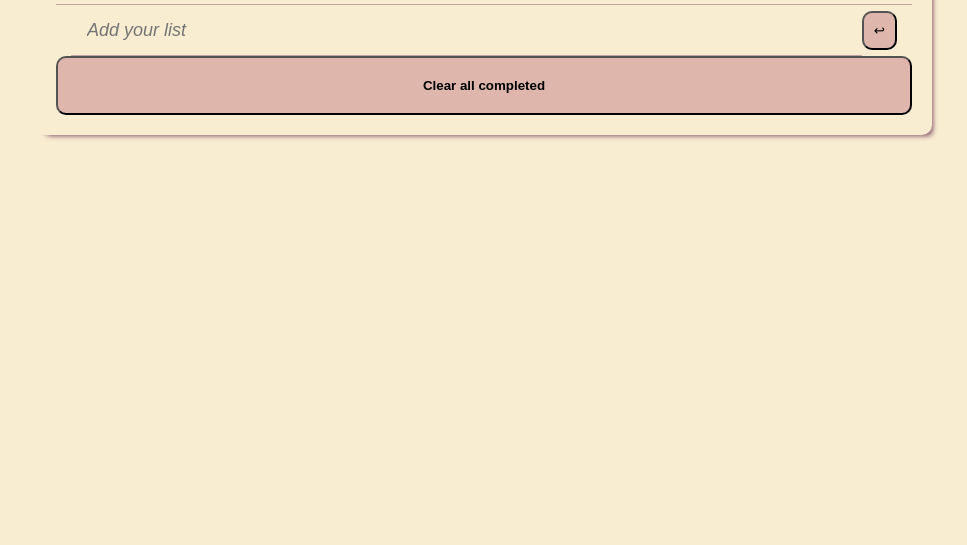
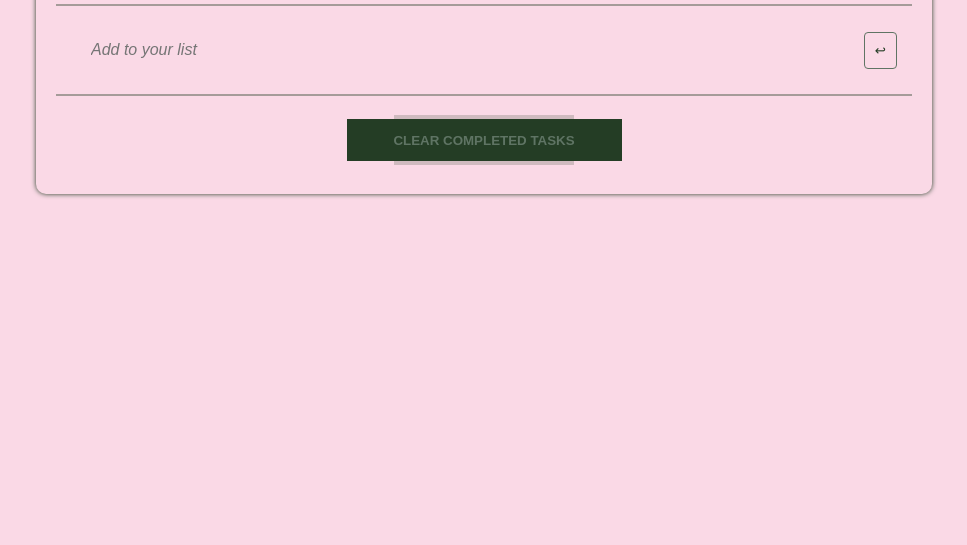
Before and after one commit to nottherealalanturing/todo, a website built with webpack: page src/index.html in a window 1280 px wide. Shown: the part 255-800 px from the top of the page, without its empty margins (156-1123 px from the left). Built offline with nearby package versions, Linux system fonts and the light colour scheme.

Commit message:
style: add styles to markup

```diff
--- a/src/index.html
+++ b/src/index.html
@@ -17,19 +17,21 @@
           ><i class="fa-solid fa-arrows-rotate fa-2xs"></i
         ></span>
       </h1>
-      <form action="#" class="form">
+      <form action="#" class="form bb">
         <input
-          class="newItem bb"
+          class="newItem"
           type="text"
-          placeholder="Add your list"
+          placeholder="Add to your list"
           required
         />
-        <button type="submit" class="submitBtn btnColor">&#8617;</button>
+        <button type="submit" class="submitBtn">&#8617;</button>
       </form>
-      <ul id="tasks"></ul>
-      <button type="button" class="clearBtn btnColor">
-        Clear all completed
-      </button>
+      <ul id="tasks" class="mb"></ul>
+      <div class="btnContainer">
+        <button class="button button--nuka clearBtn">
+          CLEAR COMPLETED TASKS
+        </button>
+      </div>
     </main>
   </body>
 </html>
--- a/src/modules/utils.js
+++ b/src/modules/utils.js
@@ -81,9 +81,11 @@ export const populateDOM = () => {
       val.index
     } ${val.completed === 'true' ? 'checked' : null} data-completed=${
       val.completed
-    }/><div class="task-div" data-index=${
+    }/><div class="task-div" data-index=${val.index}><p data-index=${
       val.index
-    }><p class='description' data-index=${val.index} contenteditable="true">${
+    } class='description ${
+      val.completed === 'true' ? 'strike' : ''
+    }' data-completed=${val.completed} contenteditable="true">${
       val.description
     }</p></div><i class="fa-solid fa-ellipsis-vertical" data-icon-index=${
       val.index
--- a/src/style.css
+++ b/src/style.css
@@ -11,18 +11,18 @@
 html {
   font-size: 16px;
   font-family: 'Lato', Arial, Helvetica, sans-serif;
-  color: #deb6ab;
+  color: #243d25;
 }
 
 body {
   border-color: #f6f6f6;
-  background-color: #f8ecd1;
+  background-color: #fad9e6;
 }
 
 .container {
   width: 70%;
   padding: 20px;
-  box-shadow: 5px 5px 5px -4px #85586f;
+  box-shadow: 0 0 5px #243d25;
   margin: 0 auto;
   border-radius: 10px;
   margin-top: 10rem;
@@ -32,7 +32,9 @@ body {
   display: flex;
   align-items: center;
   justify-content: space-between;
-  padding: 15px;
+  padding: 20px;
+  font-size: 20px;
+  text-transform: uppercase;
 }
 
 .task-div {
@@ -45,22 +47,21 @@ body {
 
 .form {
   display: flex;
+  justify-content: space-between;
   align-items: center;
-  padding-left: 15px;
-  padding-right: 15px;
+  padding: 15px;
 }
 
 .newItem {
-  padding: 0 40px 0 1rem;
-  line-height: 50px;
+  padding: 20px;
+  width: 100%;
   font-style: italic;
   border: none;
   outline: none;
   overflow: hidden;
   resize: none;
-  font-size: 18px;
-  width: 100%;
-  background-color: #f8ecd1;
+  font-size: 1rem;
+  background-color: #fad9e6;
 }
 
 .heading {
@@ -81,23 +82,141 @@ body {
 
 .submitBtn {
   padding: 10px;
+  background: none;
+  border: 1px solid #5f7464;
+  border-radius: 4px;
+  color: #243d25;
 }
 
 .bb {
-  border-bottom: 1px solid rgba(133, 88, 111, 0.486);
+  border-bottom: 2px solid #243d2565;
+}
+
+.mb {
+  margin-bottom: 10px;
 }
 
 .btnColor {
-  background-color: #deb6ab;
+  background-color: #243d258e;
   border-radius: 10px;
 }
 
 .selected {
-  background: rgba(119, 62, 62, 0.664);
+  background: #773e3ea9;
 }
 
 #completed {
   margin-right: 10px;
+}
+
+.strike {
+  text-decoration: line-through;
+}
+
+.btnContainer {
+  display: flex;
+  justify-content: center;
+}
+
+.button {
+  float: left;
+  min-width: 150px;
+  max-width: 250px;
+  display: block;
+  margin: 1em;
+  padding: 1em 2em;
+  border: none;
+  background: none;
+  color: inherit;
+  position: relative;
+  z-index: 1;
+  -moz-osx-font-smoothing: grayscale;
+  color: #5f7464;
+}
+
+.button:focus {
+  outline: none;
+}
+
+.button > span {
+  vertical-align: middle;
+}
+
+.button--nuka {
+  margin: 1em 2em;
+  -webkit-transition: color 0.3s;
+  transition: color 0.3s;
+  -webkit-transition-timing-function: cubic-bezier(0.2, 1, 0.3, 1);
+  transition-timing-function: cubic-bezier(0.2, 1, 0.3, 1);
+}
+
+.button--nuka.button--inverted {
+  color: #37474f;
+}
+
+.button--nuka::before,
+.button--nuka::after {
+  content: '';
+  position: absolute;
+  border-radius: inherit;
+  background: #243d25;
+  z-index: -1;
+}
+
+.button--nuka::before {
+  top: -4px;
+  bottom: -4px;
+  left: -4px;
+  right: -4px;
+  opacity: 0.2;
+  -webkit-transform: scale3d(0.7, 1, 1);
+  transform: scale3d(0.7, 1, 1);
+  -webkit-transition: -webkit-transform 0.3s, opacity 0.3s;
+  transition: transform 0.3s, opacity 0.3s;
+}
+
+.button--nuka::after {
+  top: 0;
+  left: 0;
+  width: 100%;
+  height: 100%;
+  -webkit-transform: scale3d(1.1, 1, 1);
+  transform: scale3d(1.1, 1, 1);
+  -webkit-transition: -webkit-transform 0.3s, background-color 0.3s;
+  transition: transform 0.3s, background-color 0.3s;
+}
+
+.button--nuka::before,
+.button--nuka::after {
+  -webkit-transition-timing-function: cubic-bezier(0.2, 1, 0.3, 1);
+  transition-timing-function: cubic-bezier(0.2, 1, 0.3, 1);
+}
+
+.button--nuka.button--inverted::before,
+.button--nuka.button--inverted::after {
+  background: #243d25;
+}
+
+.button--nuka:hover {
+  color: #243d25;
+}
+
+.button--nuka:hover::before {
+  opacity: 1;
+}
+
+.button--nuka:hover::after {
+  background-color: #5f7464;
+}
+
+.button--nuka.button--inverted:hover::after {
+  background-color: #5f7464;
+}
+
+.button--nuka:hover::after,
+.button--nuka:hover::before {
+  -webkit-transform: scale3d(1, 1, 1);
+  transform: scale3d(1, 1, 1);
 }
 
 /* @media only screen and (min-width: 500px) {
```
